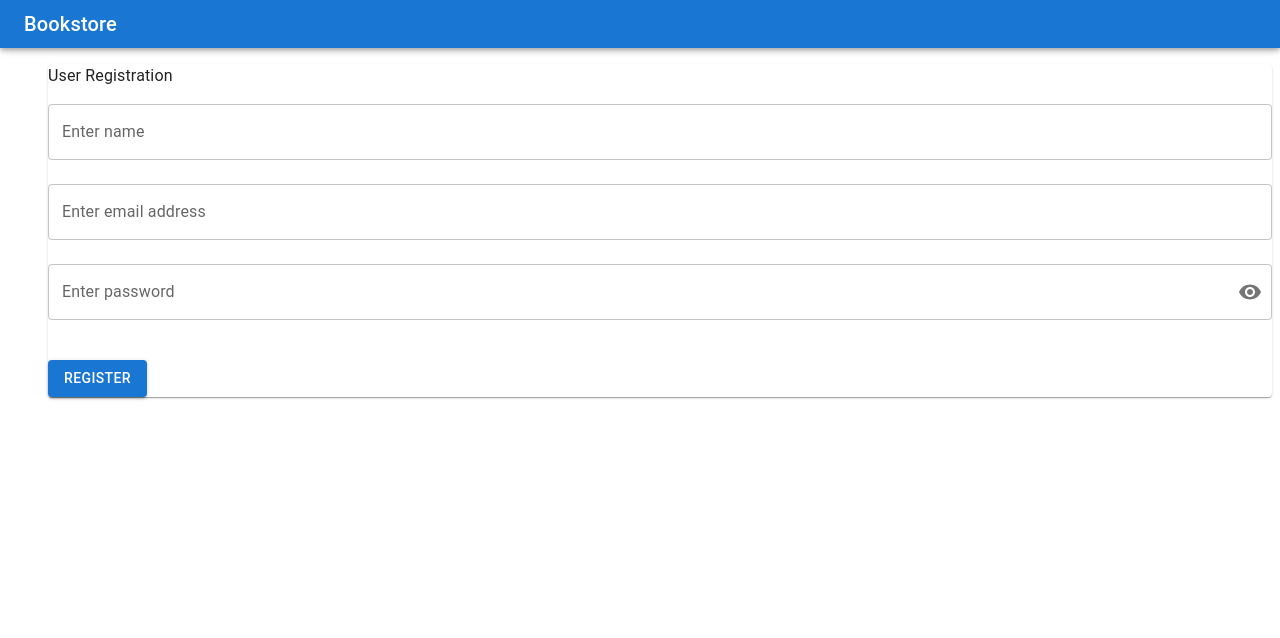
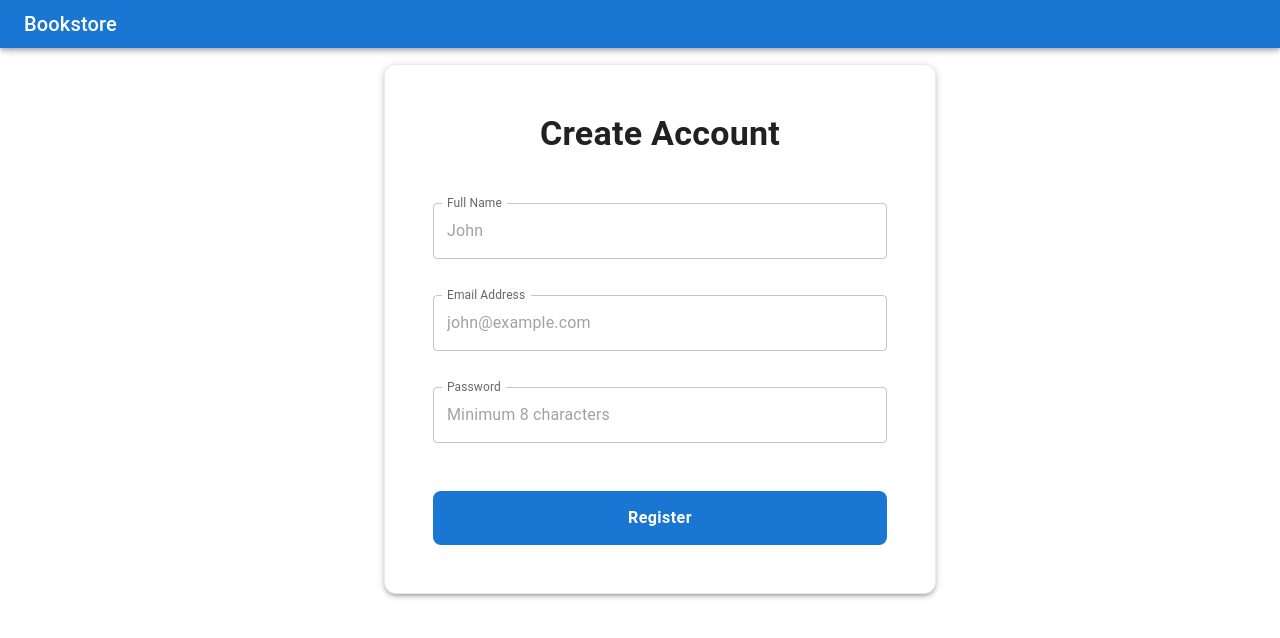
Before and after one commit to ajsisles-hub/bookstoreclient, a React (Create React App) app: page /register in a window 1280 px wide. Shown: the top 638 px of the page. Built offline with nearby package versions, Linux system fonts and the light colour scheme.

Commit message:
Registration implement validation for unique name and email

```diff
--- a/src/component/App.jsx
+++ b/src/component/App.jsx
@@ -1,6 +1,6 @@
 import React from 'react';
 import Layout from './layout/Layout';
-import { BrowserRouter as Router, Route, Routes } from 'react-router-dom';
+import { BrowserRouter as Router, Route, Routes, Navigate } from 'react-router-dom';
 import BookContainer from './book/BookContainer';
 import Login from '../module/user/Login';
 import { SnackbarProvider } from 'notistack';
@@ -16,17 +16,20 @@ export const App = () => {
 
         <Router>
           <Routes>
-            {/* Public Route */}
+
+            {/* 1. Automatic Redirect: When hitting '/', send them to '/login' */}
+            <Route path="/" element={<Navigate to="/login" replace />} />
+
+            {/* 2. Public Routes */}
             <Route path="login" element={<Login />} />
+            <Route path="/register" element={<Register />} /> {/* Register is usually public */}
 
-            {/* Protected Routes Wrapper */}
-            <Route element={<Auth />} />
-            {/* Anything inside here requires a token */}
-            <Route path='/' element={<BookContainer />} />
-            {/* You can easily add more protected pages here later, like: */}
-           <Route path='/register' element={<Register />} />
-
-            {/* <Route path="/dashboard" element={<Dashboard />} /> */}
+            {/* 3. Protected Routes Wrapper */}
+            {/* Notice how the protected routes are now INSIDE the Auth Route */}
+            <Route element={<Auth />}>
+              <Route path="/book-list" element={<BookContainer />} />
+              {/* Any other protected routes go here seamlessly */}
+            </Route>
           </Routes>
         </Router>
 
--- a/src/module/user/Login.jsx
+++ b/src/module/user/Login.jsx
@@ -38,7 +38,7 @@ const Login = () => {
             enqueueSnackbar('Login Success', {
                 variant: 'success'
             });
-            navigate('/');
+            navigate('/book-list');
         }
     }, [loginPromise, enqueueSnackbar, navigate]);
 
@@ -83,6 +83,7 @@ const Login = () => {
                         sx={{ marginTop: '1.5rem' }}
                         name='password'
                         id='password'
+                        type='password'
                         data-typeid='password-testid'
                         label='Enter password'
                         variant='outlined'
--- a/src/module/user/Register.jsx
+++ b/src/module/user/Register.jsx
@@ -1,10 +1,10 @@
 import React, { useState, useEffect } from 'react';
 import {
     Box, Typography, Paper, TextField, Button,
-    IconButton, InputAdornment
+    IconButton, InputAdornment, Container
 } from '@mui/material';
 import * as yup from 'yup';
-import { useFormik, Formik, Form, Field } from 'formik';
+import { Formik, Form, Field } from 'formik';
 import { useSnackbar } from 'notistack';
 import { useDispatch, useSelector } from 'react-redux';
 import { registerAction } from './userAction';
@@ -12,46 +12,50 @@ import Visibility from '@mui/icons-material/Visibility';
 import VisibilityOff from '@mui/icons-material/VisibilityOff';
 import { getRegisterPromise } from './userSelector';
 
-
 const FormikTextField = ({ field, form: { touched, errors }, ...props }) => (
     <TextField
         {...field}
         {...props}
         fullWidth
         margin="normal"
+        variant="outlined" // Gives fields a more distinct border
         error={touched[field.name] && Boolean(errors[field.name])}
         helperText={touched[field.name] && errors[field.name]}
+        slotProps={{
+            inputLabel: { shrink: true } // Keeps the layout clean when typed in
+        }}
     />
 );
-
 
 const Register = () => {
     const { enqueueSnackbar } = useSnackbar();
     const dispatch = useDispatch();
-    const registerPromise = useSelector(getRegisterPromise);
+    const { isSuccess, isErrorOccured, errorMessage } = useSelector(getRegisterPromise) || {};
     const [showPassword, setShowPassword] = useState(false);
-    const { isErrorOccured, isSuccess, data } = registerPromise; // Destructure your state
 
     useEffect(() => {
-        if (isErrorOccured) {
-            enqueueSnackbar('Name, Email and password invalid', {
-                variant: 'error'
-            })
+        if (isSuccess) {
+            enqueueSnackbar('Registration Success!', { variant: 'success' });
+        }
+        if (isErrorOccured && errorMessage) {
+            enqueueSnackbar(errorMessage, { variant: 'error' });
+        }
+    }, [isSuccess, isErrorOccured, errorMessage, enqueueSnackbar]);
 
-        }
-        if (isSuccess) {
-            enqueueSnackbar(' Registration Success', {
-                variant: 'success'
-            });
-
-            const userUuid = data?.uuid;
-
-        }
-    }, [isErrorOccured, isSuccess, data, enqueueSnackbar,]);
-
-
+    const handleFormSubmit = (values, { setErrors }) => {
+        dispatch(registerAction(values, setErrors));
+    };
 
     return (
+        <Container maxWidth="sm">
+            {/* Center the form nicely on the screen vertically and horizontally */}
+            <Box sx={{
+                marginTop: { xs: 4, sm: 8 },
+                marginBottom: 4,
+                display: 'flex',
+                flexDirection: 'column',
+                alignItems: 'center'
+            }}>
                 <Formik
                     initialValues={{ name: '', email: '', password: '' }}
                     validationSchema={yup.object({
@@ -59,39 +63,60 @@ const Register = () => {
                         email: yup.string().email('Enter a valid email').required('Email is required'),
                         password: yup.string().min(8, 'Minimum 8 characters').required('Password is required')
                     })}
-            onSubmit={(user) => dispatch(registerAction(user))}
+                    onSubmit={handleFormSubmit}
                 >
-            <Form autoComplete='off' noValidate >
-                <Box>
-                    <Paper>
-                        <Typography>
-                            User Registration
+                    <Form autoComplete='off' noValidate style={{ width: '100%' }}>
+                        <Paper
+                            elevation={3} // Gives it a modern soft drop shadow
+                            sx={{
+                                padding: { xs: '2rem 1.5rem', sm: '3rem' },
+                                borderRadius: 3, // Softer corners
+                                border: '1px solid rgba(0, 0, 0, 0.08)' // Subtle framing line
+                            }}
+                        >
+                            <Typography
+                                variant="h4"
+                                component="h1"
+                                align="center"
+                                fontWeight="600"
+                                gutterBottom
+                                sx={{ color: 'text.primary', marginBottom: '2rem' }}
+                            >
+                                Create Account
                             </Typography>
 
+                            <Box sx={{ display: 'flex', flexDirection: 'column', gap: 1.5 }}>
                                 <Field
                                     name='name'
                                     id='name'
-                            label='Enter name'
+                                    label='Full Name'
+                                    placeholder='John '
                                     component={FormikTextField}
-                        ></Field>
+                                />
 
                                 <Field
                                     name='email'
                                     id='email'
-                            label='Enter email address'
+                                    label='Email Address'
+                                    placeholder='john@example.com'
                                     component={FormikTextField}
-                        ></Field>
+                                />
 
                                 <Field
                                     name="password"
-                            label="Enter password"
+                                    label="Password"
+                                    placeholder='Minimum 8 characters'
                                     type={showPassword ? 'text' : 'password'}
                                     component={FormikTextField}
                                     slotProps={{
                                         input: {
                                             endAdornment: (
                                                 <InputAdornment position="end">
-                                            <IconButton onClick={() => setShowPassword(!showPassword)} edge="end">
+                                                    <IconButton
+                                                        onClick={() => setShowPassword(!showPassword)}
+                                                        edge="end"
+                                                        aria-label="toggle password visibility"
+                                                    >
                                                         {showPassword ? <VisibilityOff /> : <Visibility />}
                                                     </IconButton>
                                                 </InputAdornment>
@@ -99,14 +124,35 @@ const Register = () => {
                                         },
                                     }}
                                 />
+                            </Box>
+
                             <Button
-                            sx={{ marginTop: '2rem' }}
-                            type='submit' variant='contained' color='primary'>Register</Button>
+                                type='submit'
+                                variant='contained'
+                                color='primary'
+                                fullWidth
+                                size="large" // Makes the primary action button more prominent
+                                sx={{
+                                    marginTop: '2.5rem',
+                                    paddingY: '0.8rem',
+                                    borderRadius: 2, // Matches overall card roundness
+                                    textTransform: 'none', // Prevents loud all-caps formatting
+                                    fontSize: '1rem',
+                                    fontWeight: 'bold',
+                                    boxShadow: 'none',
+                                    '&:hover': {
+                                        boxShadow: '0px 4px 12px rgba(0, 0, 0, 0.15)'
+                                    }
+                                }}
+                            >
+                                Register
+                            </Button>
                         </Paper>
-                </Box>
                     </Form>
                 </Formik>
-    )
-}
+            </Box>
+        </Container>
+    );
+};
 
 export default Register;
--- a/src/module/user/userActionTypes.js
+++ b/src/module/user/userActionTypes.js
@@ -1,5 +1,5 @@
 export const USER_LOGIN_PENDING = 'USER_PENDING';
-export const USER_LOGIN_LOGIN = 'USER_LOGIN';
+export const USER_LOGIN = 'USER_LOGIN';
 export const USER_LOGIN_SUCESS = 'USER_SUCESS';
 export const USER_LOGIN_ERROR = 'USER_ERROR';
 
--- a/src/module/user/userReducer.js
+++ b/src/module/user/userReducer.js
@@ -71,7 +71,7 @@ const userReducer = (state = USER_INITIAL_STATE, action) => {
         case USER_REGISTER_ERROR:
             return {
                 ...state,
-                registerPromise: { isPending: false, isSuccess: false, isErrorOccured: true }
+                registerPromise: { isPending: false, isSuccess: false, isErrorOccured: true, errorMessage: action.payload }
             };
 
 
```
Also changed, not shown: src/module/user/userAction.js (+19 -23 lines), 2 other files (tests, documents, lock files or other folders). Lines whose indentation alone changed are shown as unchanged.
